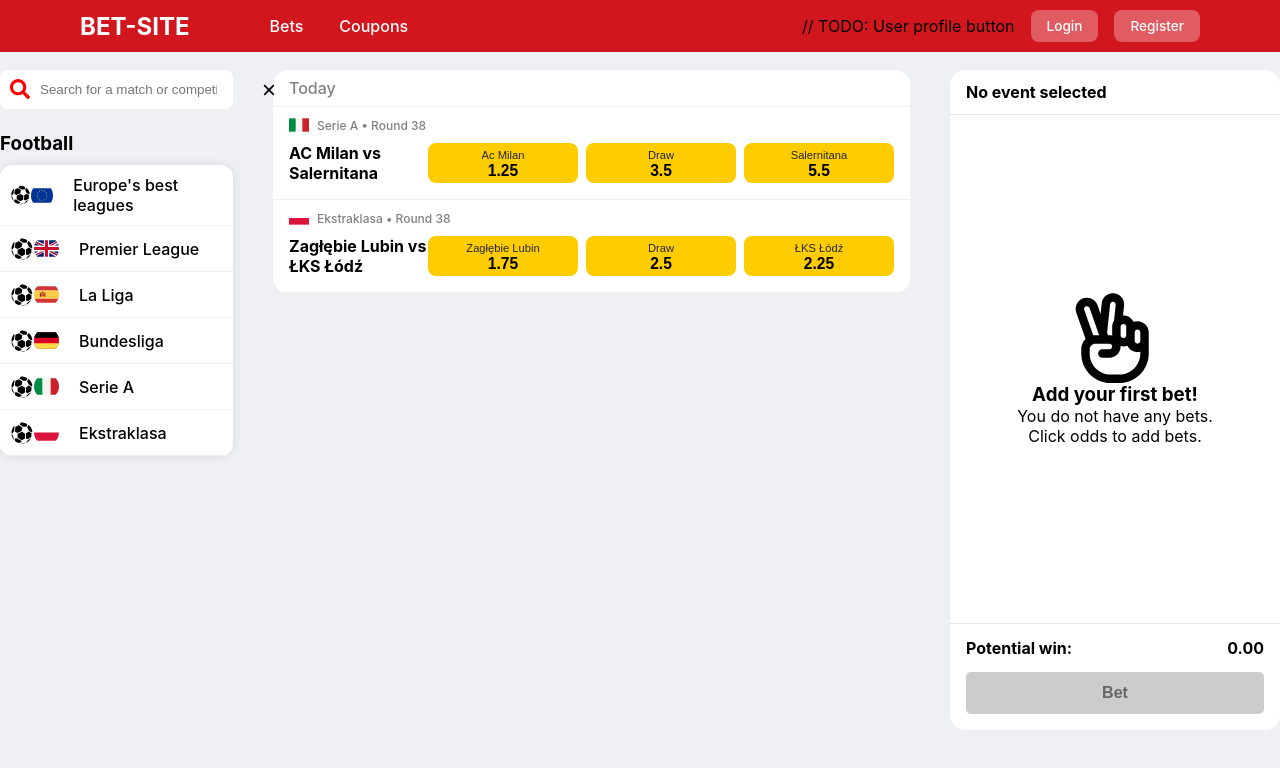
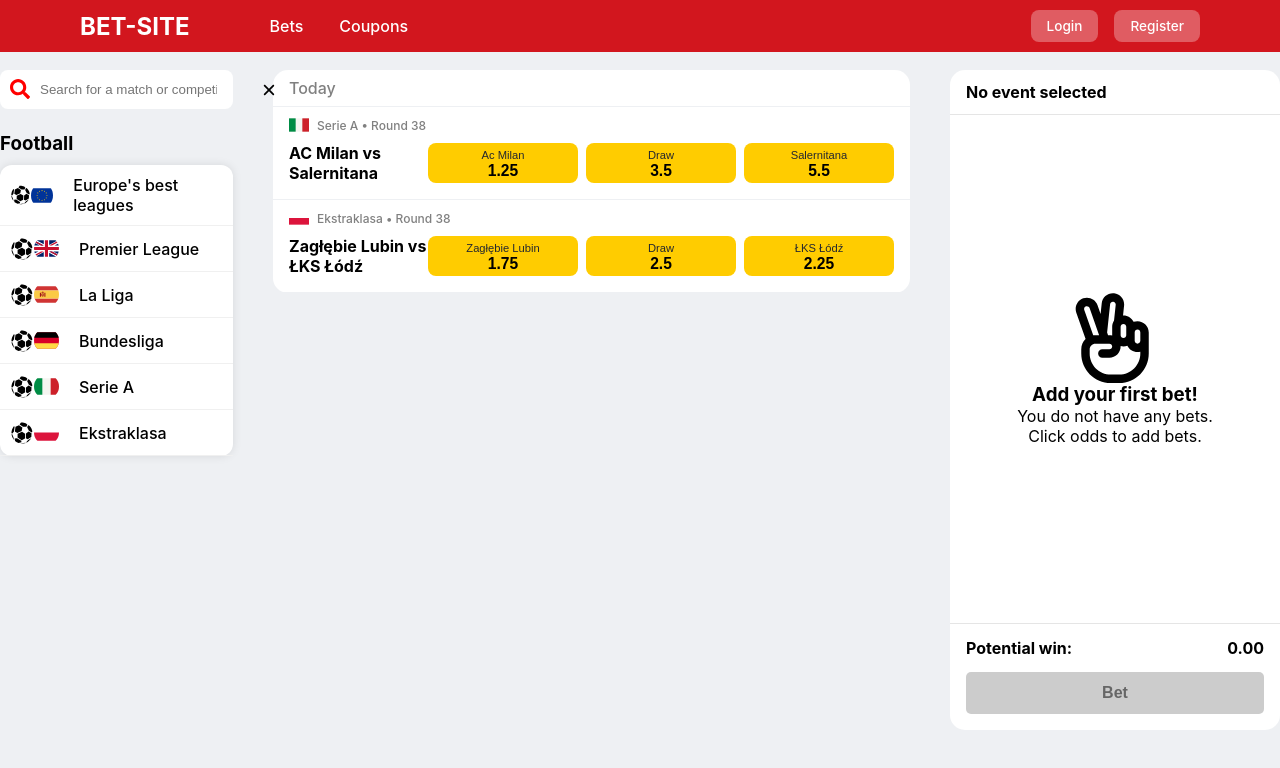
Before and after one commit to M3MONs/bet-simulator, a React (Create React App) app in the folder client/: page / in a window 1280 px wide. Shown: the top 768 px of the page. Built offline with nearby package versions, Linux system fonts and the light colour scheme.

Commit message:
feat: Add user profile button to NavbarButtons component

```diff
--- a/client/src/components/molecules/NavbarButtons/NavbarButtons.tsx
+++ b/client/src/components/molecules/NavbarButtons/NavbarButtons.tsx
@@ -2,16 +2,21 @@ import LinkButton from "src/components/atoms/LinkButton";
 import { NavbarButtonsContainer } from "./NavbarButtons.style";
 import { useAuth } from "src/context/AuthContext";
 import NormalButton from "src/components/atoms/NormalButton";
+import { FaUserCircle } from "react-icons/fa";
 
 const NavbarButtons = () => {
     const { accessToken, logout } = useAuth();
     return (
         <NavbarButtonsContainer>
-            // TODO: User profile button
             {accessToken ? (
-                <NormalButton sx={{ background: "white" }} handleClick={logout}>
-                    Logout
-                </NormalButton>
+                <>
+                    <LinkButton to='/profile'>
+                        <FaUserCircle size={22} />
+                    </LinkButton>
+                    <NormalButton sx={{ background: "white" }} handleClick={logout}>
+                        Logout
+                    </NormalButton>
+                </>
             ) : (
                 <>
                     <LinkButton to='/login' sx={{ background: "white" }}>
```
